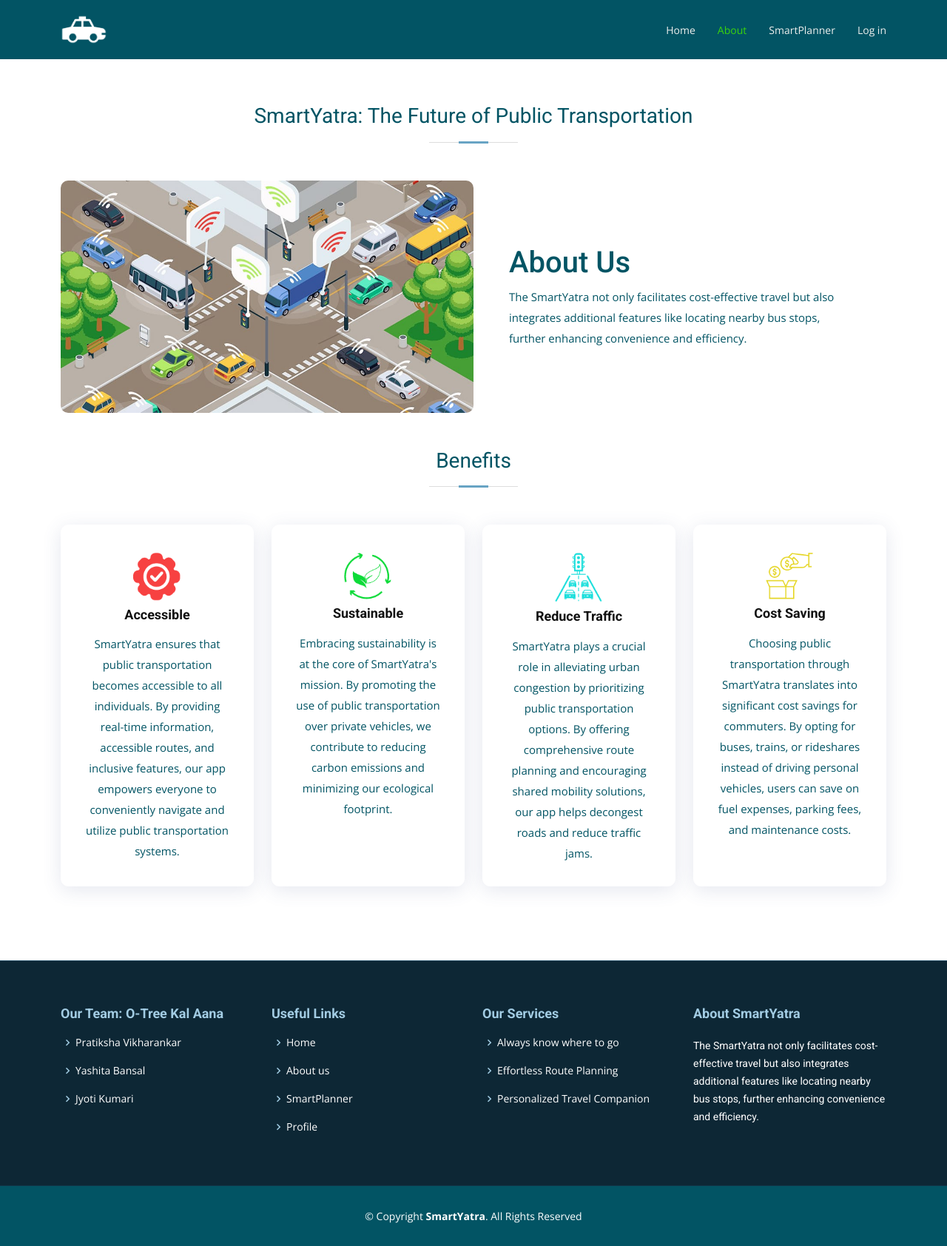
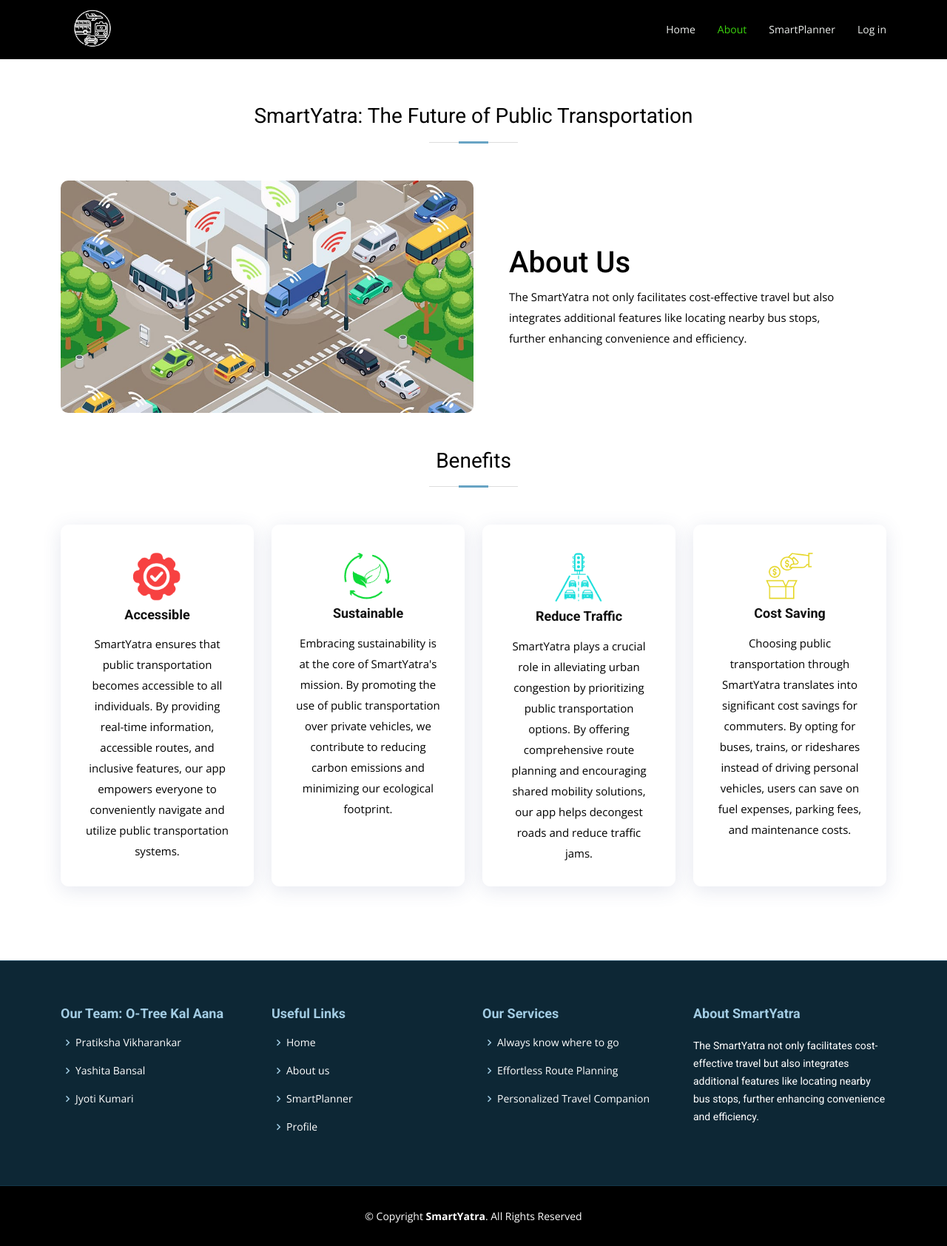
Before and after one commit to codershadow01/SmartYatra, a Django app: page /about/ in a window 1280 px wide. Shown: the whole page at 74% size. Run offline with Django 5.2, Linux system fonts and the light colour scheme; some libraries are stand-ins or nearby versions.

Commit message:
frontend

```diff
--- a/smartyatra/static/css/homepage.css
+++ b/smartyatra/static/css/homepage.css
@@ -31,6 +31,8 @@
 
 .features .img-fluid{
     margin-top: 30px;
+    border-radius: 10px;
+    border-color: red;
 }
 
 .row .btn-primary {
--- a/smartyatra/static/css/nearby.css
+++ b/smartyatra/static/css/nearby.css
@@ -8,7 +8,7 @@
 }
 
 #attractive-heading {
-    color: #025464;
+    color: black;
     opacity: 0;
     animation: appear 1s forwards;
 }
--- a/smartyatra/static/css/style.css
+++ b/smartyatra/static/css/style.css
@@ -11,7 +11,7 @@
 --------------------------------------------------------------*/
 body {
   font-family: "Open Sans", sans-serif;
-  color: #025464;
+  color: black;
   background-color: white;
 }
 
@@ -76,15 +76,15 @@ h6,
   /* transition: all 0.5s; */
   z-index: 997;
   transition: all 0.5s;
-  background: #025464;
+  background: black;
 }
 
 #header.header-transparent {
-  background: #025464;
+  background: black;
 }
 
 #header.header-scrolled {
-  background: #025464;
+  background: black;
   height: 60px;
 }
 
@@ -107,7 +107,7 @@ h6,
 #header .logo img {
   padding: 0;
   margin: 0;
-  max-height: 40px;
+  max-height: 80px;
 }
 
 #main {
@@ -2169,7 +2169,7 @@ section {
 # Footer
 --------------------------------------------------------------*/
 #footer {
-  background: #025464;
+  background: black;
   padding: 0 0 30px 0;
   color: #fff;
   font-size: 14px;
--- a/smartyatra/static/js/map.js
+++ b/smartyatra/static/js/map.js
@@ -25,7 +25,6 @@ document.addEventListener("DOMContentLoaded", function () {
   var waynames=[];
 
   if (routesDataValues.length > 0) {
-    console.log(routesDataValues);
     var lastIndex = routesDataValues.length - 1;
     var waypoints = [];
     routesDataValues.forEach(function (route,index) {
@@ -34,11 +33,9 @@ document.addEventListener("DOMContentLoaded", function () {
           waynames.push(cleanedRouteName);
 
           if(index == lastIndex){
-            console.log("i am the last")
             waypoints.push(L.latLng(route[5], route[6]));
             var cleanedRouteName = route[4].replace(/^\\u0027|\\u0027$/g, '');
             waynames.push(cleanedRouteName);
-            console.log(waypoints)
           }
     });
 
--- a/smartyatra/templates/about.html
+++ b/smartyatra/templates/about.html
@@ -34,7 +34,7 @@
     <div class="container d-flex justify-content-between align-items-center">
 
         <div class="logo">
-          <a href="index.html"><img src="/static/img/cab1.png" alt="" class="img-fluid"></a>
+          <a href="index.html"><img src="/static/img/logo.jpg" alt="" class="img-fluid"></a>
         </div>
 
       <nav id="navbar" class="navbar">
--- a/smartyatra/templates/base2.html
+++ b/smartyatra/templates/base2.html
@@ -11,8 +11,7 @@
   <meta content="" name="keywords">
 
   <!-- Favicons -->
-  <!-- <link href="static/img/favicon.png" rel="icon">
-  <link href="static/img/apple-touch-icon.png" rel="apple-touch-icon"> -->
+  <link href="static/img/logo.jpg" rel="icon">
 
   <!-- Google Fonts -->
   <link href="https://fonts.googleapis.com/css?family=Open+Sans:300,300i,400,400i,600,600i,700,700i|Roboto:300,300i,400,400i,500,500i,700,700i&display=swap" rel="stylesheet">
@@ -43,7 +42,7 @@
     <div class="container d-flex justify-content-between align-items-center">
 
       <div class="logo">
-        <a href="index.html"><img src="/static/img/cab1.png" alt="" class="img-fluid"></a>
+        <a href="index.html"><img src="/static/img/logo.jpg" alt="" class="img-fluid"></a>
       </div>
 
       <nav id="navbar" class="navbar">
```
Also changed, not shown: smartyatra/static/css/mapstyle.css (+19 -7 lines), smartyatra/templates/index.html (+4 -5 lines), smartyatra/templates/planner.html (+8 -8 lines), smartyatra/static/img/b1.png (added), smartyatra/static/img/buss.png (added), smartyatra/static/img/c1.png (added), smartyatra/static/img/j1.jpg (added), smartyatra/static/img/logo.jpg (added), smartyatra/static/img/logo.png (deleted), smartyatra/static/img/w1.png (added).
